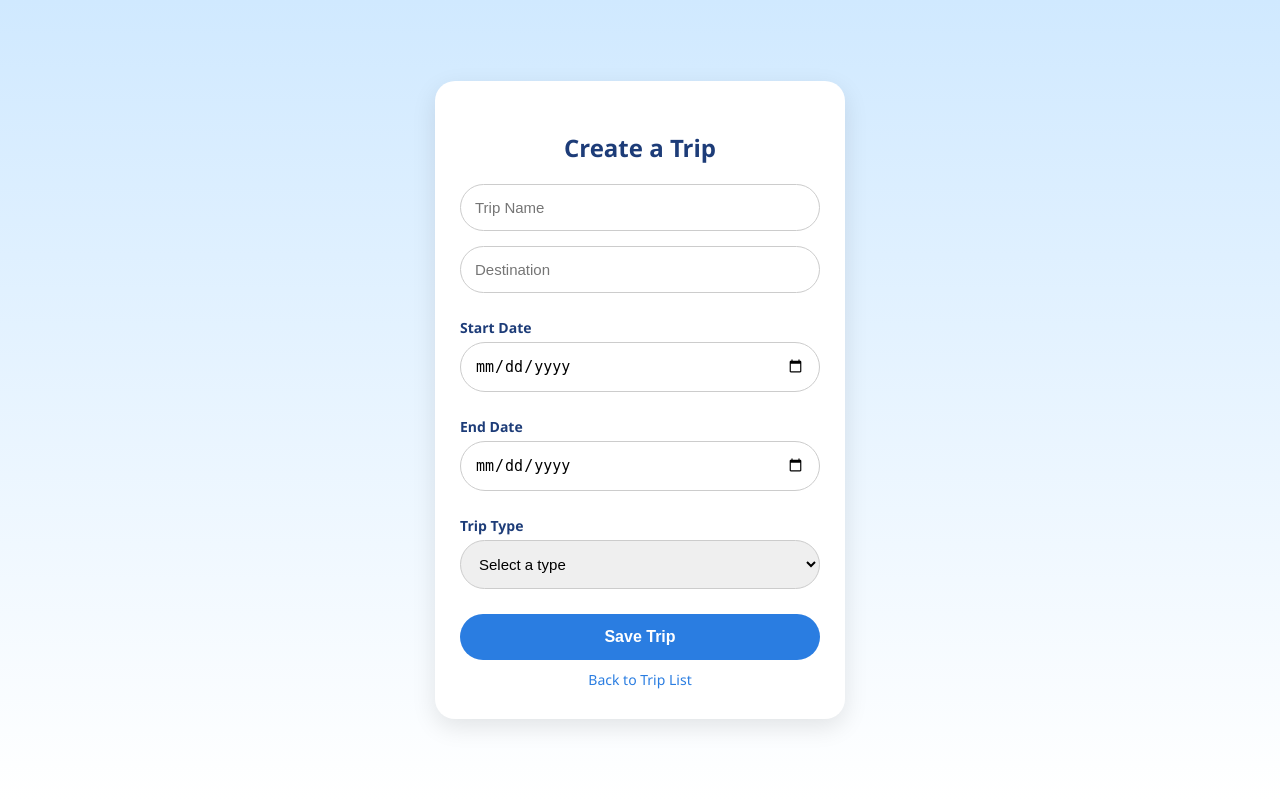
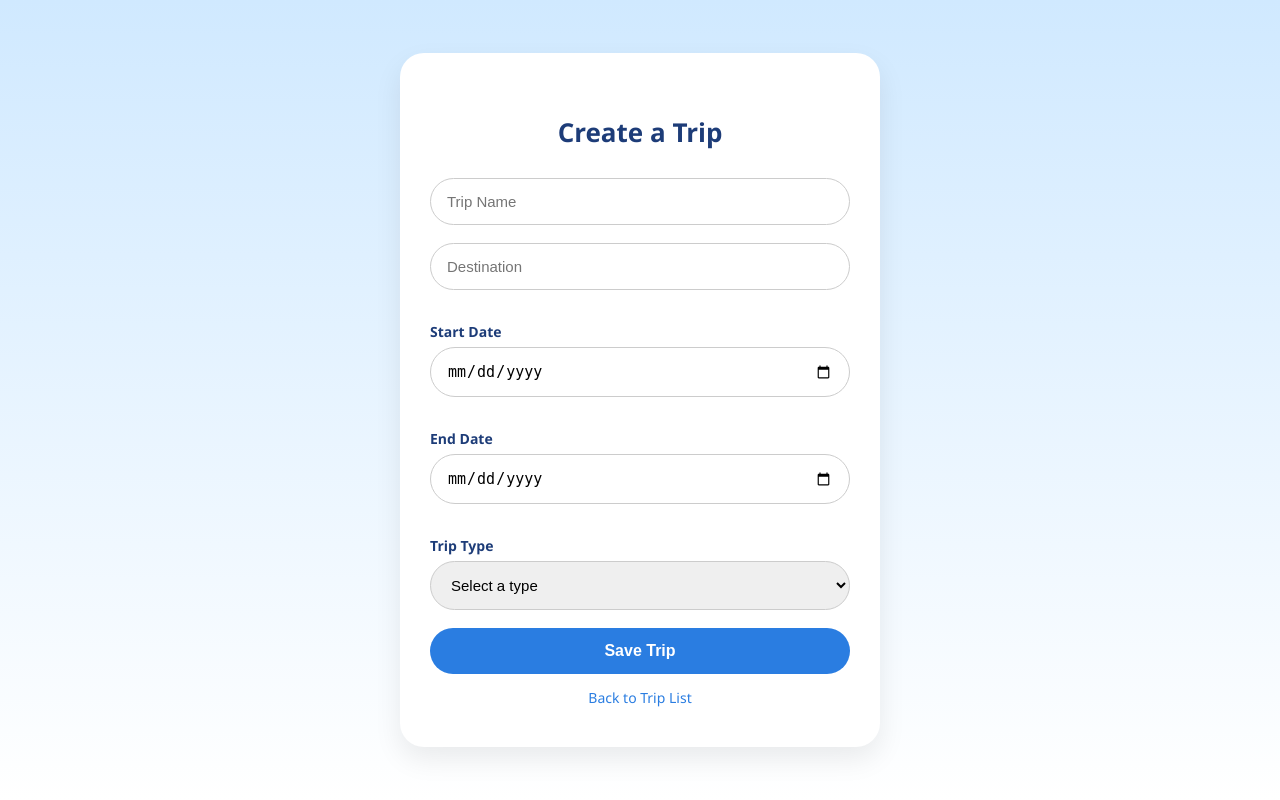
Before and after one commit to steve0joo/TravelMate, a Django app: template trips/templates/trips/create_trip.html in a window 1280 px wide. Run offline with Django 3.2, Linux system fonts and the light colour scheme; the template is opened without the code that fills it, so the values that code supplies are empty.

Commit message:
Change UI for create_trip.html

```diff
--- a/trips/templates/trips/create_trip.html
+++ b/trips/templates/trips/create_trip.html
@@ -18,36 +18,51 @@
     }
 
     .container {
-            width: 360px;
+      width: 100%;
+      max-width: 420px;
       background: #ffffff;
-            border-radius: 20px;
-            padding: 30px 25px;
-            box-shadow: 0 8px 25px rgba(0, 0, 0, 0.1);
-            z-index: 2;
+      border-radius: 24px;
+      padding: 40px 30px;
+      box-shadow: 0 12px 28px rgba(0, 0, 0, 0.08);
+      animation: fadeIn 0.5s ease-out;
+      transition: box-shadow 0.3s;
     }
 
-        .container h2 {
+    .container:hover {
+      box-shadow: 0 16px 34px rgba(0, 0, 0, 0.12);
+    }
+
+    h2 {
       text-align: center;
       color: #1d3c78;
-            margin-bottom: 20px;
+      margin-bottom: 28px;
       font-weight: 700;
+      font-size: 26px;
     }
 
-        .input-field {
+    .input-field,
+    select {
       border-radius: 30px;
-            padding: 14px;
+      padding: 14px 16px;
       width: 100%;
       border: 1px solid #ccc;
-            margin-bottom: 15px;
+      margin-bottom: 18px;
       font-size: 15px;
       box-sizing: border-box;
+      transition: border-color 0.3s;
+    }
+
+    .input-field:focus,
+    select:focus {
+      outline: none;
+      border-color: #2a7de1;
     }
 
     .label {
       font-weight: 600;
       font-size: 14px;
-            margin-bottom: 5px;
-            margin-top: 10px;
+      margin-bottom: 6px;
+      margin-top: 14px;
       display: block;
       color: #1d3c78;
     }
@@ -62,17 +77,17 @@
       width: 100%;
       border-radius: 30px;
       font-size: 16px;
-            transition: 0.3s;
-            margin-top: 10px;
+      transition: background-color 0.3s, transform 0.2s;
     }
 
     .btn:hover {
       background-color: #1c5cb3;
+      transform: translateY(-2px);
     }
 
     .footer-link {
       text-align: center;
-            margin-top: 10px;
+      margin-top: 14px;
       font-size: 14px;
     }
 
@@ -84,6 +99,11 @@
     .footer-link a:hover {
       text-decoration: underline;
     }
+
+    @keyframes fadeIn {
+      from { opacity: 0; transform: translateY(10px); }
+      to { opacity: 1; transform: translateY(0); }
+    }
   </style>
 </head>
 <body>
@@ -92,7 +112,6 @@
   <h2>Create a Trip</h2>
   <form method="post">
     {% csrf_token %}
-
     <input type="text" name="name" placeholder="Trip Name" class="input-field" required>
     <input type="text" name="destination" placeholder="Destination" class="input-field" required>
 
@@ -124,7 +143,6 @@
 <script>
   const startInput = document.querySelector('input[name="start_date"]');
   const endInput = document.querySelector('input[name="end_date"]');
-
   startInput.addEventListener("change", function () {
     endInput.min = this.value;
     if (endInput.value < this.value) {
```
Also changed, not shown: db.sqlite3. Lines whose indentation alone changed are shown as unchanged.
